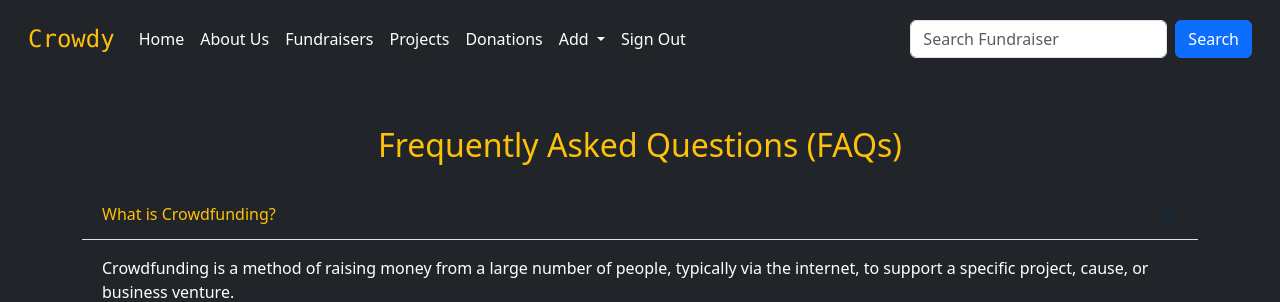
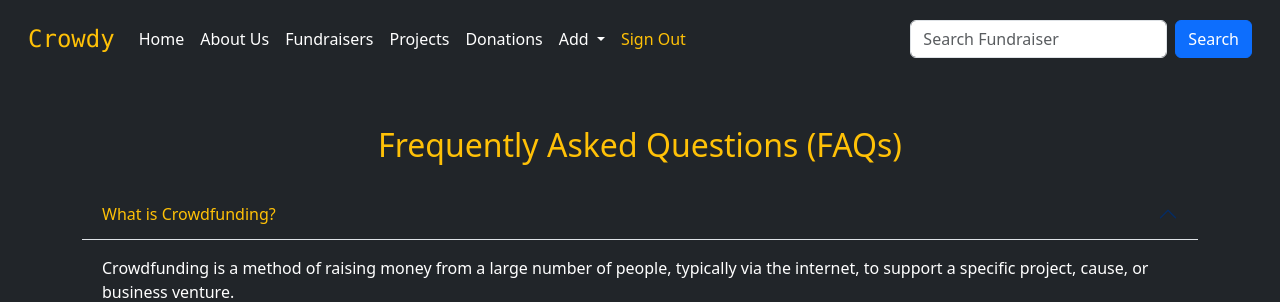
Before and after one commit to LARRYKIPKURUI/crowdy_project, a Django app: page /about/ in a window 1280 px wide. Shown: the top 302 px of the page. Run offline with Django 5.2, Linux system fonts and the light colour scheme; the visitor is signed in with stand-in values (Sample User, id 1).

Commit message:
logout color fixed

```diff
--- a/templates/master.html
+++ b/templates/master.html
@@ -58,7 +58,7 @@
                     </ul>
                 </li>
                 <li class="nav-item">
-                    <a class="nav-link text-white active icon-link"
+                    <a class="nav-link text-warning active icon-link"
                        href="{% url 'logout' %}">Sign Out</a>
                 </li>
             </ul>
```
